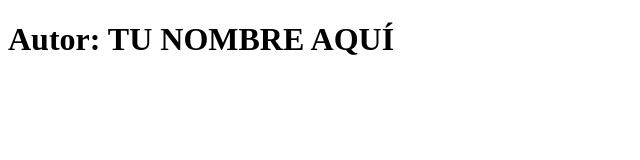
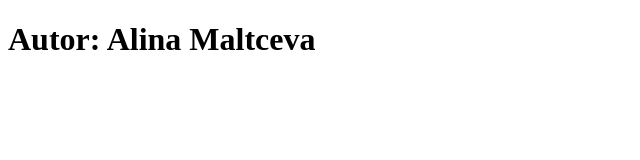
Before and after one commit to alinaSESH/practica_vuejs_componentes, a website: page index.html in a window 1280 px wide. Shown: the whole page, without its empty margins (0-640 px from the left). Drawn offline with Linux system fonts and the light colour scheme.

Commit message:
Solved the problem with Chromedriver UwU

```diff
--- a/index.html
+++ b/index.html
@@ -12,7 +12,7 @@
 
     <body>
 
-        <h1 id="autor">Autor: TU NOMBRE AQUÍ</h1>
+        <h1 id="autor">Autor: Alina Maltceva</h1>
 
         <!-- https://vuejs.org/v2/guide/index.html -->
         <div id="app">
--- a/package.json
+++ b/package.json
@@ -10,7 +10,7 @@
   "author": "Pedro Prieto",
   "dependencies": {},
   "devDependencies": {
-    "chromedriver": "^96.0.0",
+    "chromedriver": "^98.0.0",
     "nightwatch": "^1.7.13",
     "serve-handler": "^6.1.3"
   }
```
Also changed, not shown: 1 other file.
